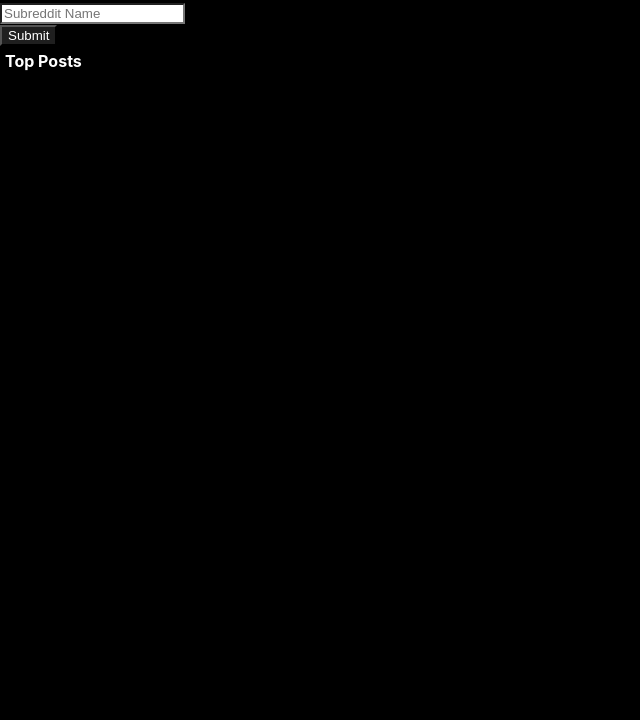
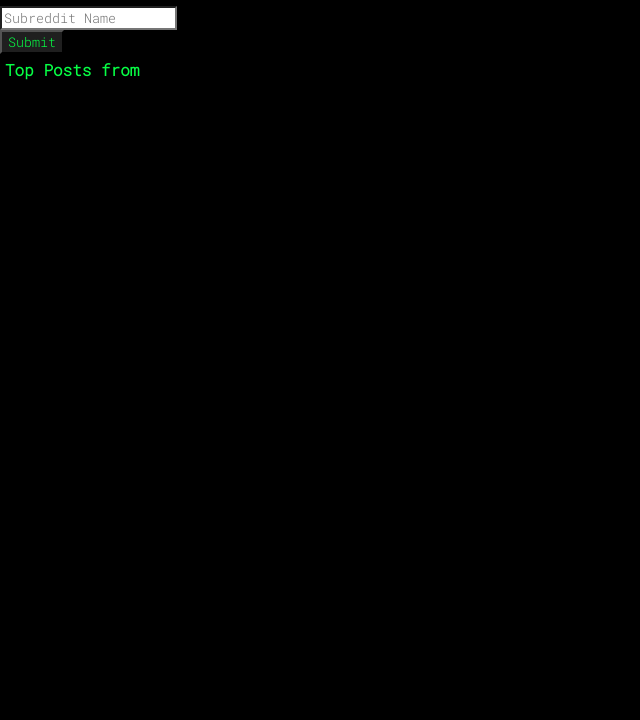
Before and after one commit to brydenli/reddit-scraper, a React app in the folder client/: page / in a window 1280 px wide. Shown: the part 80-800 px from the top of the page, without its empty margins (0-640 px from the left). Built offline with nearby package versions, Linux system fonts and the light colour scheme.

Commit message:
new fonts added

```diff
--- a/client/src/components/main.css
+++ b/client/src/components/main.css
@@ -1,5 +1,11 @@
+@font-face {
+	font-family: RobotoMono-Light;
+	src: url(../fonts/RobotoMono-Light.ttf);
+}
+
 * {
-	color: white;
+	font-family: RobotoMono-Light;
+	color: rgb(7, 255, 69);
 	background-color: black;
 }
 
--- a/client/src/components/main.js
+++ b/client/src/components/main.js
@@ -3,7 +3,9 @@ import React, { useState } from 'react';
 import axios from 'axios';
 
 const Main = () => {
+	const [inputs, setInputs] = useState(1);
 	const [subreddit, setSubreddit] = useState('');
+	const [subredditName, setSubredditName] = useState('');
 	const [postList, setPostList] = useState([]);
 
 	const handleSubreddit = (e) => {
@@ -20,6 +22,8 @@ const Main = () => {
 		axios.post('http://localhost:3010/', reqObj).then((res) => {
 			setPostList(res.data);
 		});
+
+		setSubredditName(subreddit);
 	};
 
 	return (
@@ -43,7 +47,7 @@ const Main = () => {
 				<div>
 					<table>
 						<theader>
-							<th>Top Posts</th>
+							<th>Top Posts from {subreddit}</th>
 						</theader>
 						<tbody>
 							{postList &&
```
Also changed, not shown: client/src/fonts/RobotoMono-Bold.ttf (added), client/src/fonts/RobotoMono-BoldItalic.ttf (added), client/src/fonts/RobotoMono-ExtraLight.ttf (added), client/src/fonts/RobotoMono-ExtraLightItalic.ttf (added), client/src/fonts/RobotoMono-Italic.ttf (added), client/src/fonts/RobotoMono-Light.ttf (added), client/src/fonts/RobotoMono-LightItalic.ttf (added), client/src/fonts/RobotoMono-Medium.ttf (added), client/src/fonts/RobotoMono-MediumItalic.ttf (added), client/src/fonts/RobotoMono-Regular.ttf (added), client/src/fonts/RobotoMono-SemiBold.ttf (added), client/src/fonts/RobotoMono-SemiBoldItalic.ttf (added), client/src/fonts/RobotoMono-Thin.ttf (added), client/src/fonts/RobotoMono-ThinItalic.ttf (added).
